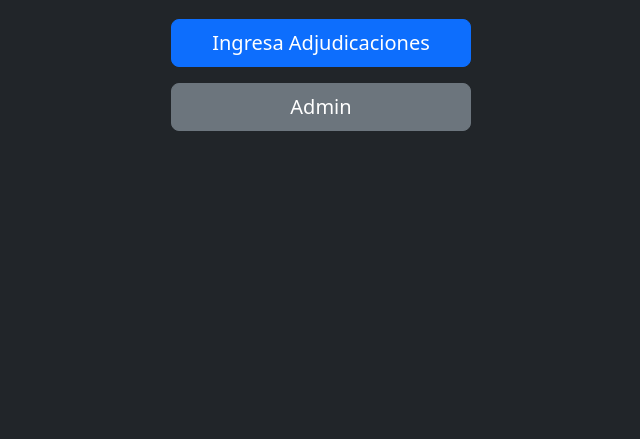
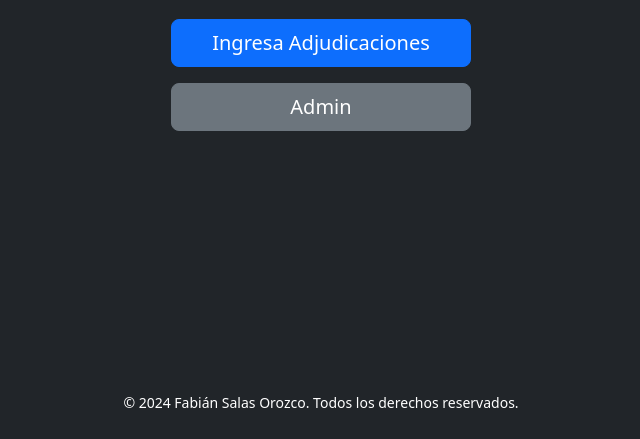
Before and after one commit to Alonsorozco/adjudicaciones, a plain HTML site: page index.html in a window 1280 px wide. Shown: the part 361-800 px from the top of the page, without its empty margins (319-959 px from the left). Drawn offline with nearby package versions, Linux system fonts and the light colour scheme.

Commit message:
Add files via upload

```diff
--- a/index.html
+++ b/index.html
@@ -10,7 +10,7 @@
 
     <!-- Panel centrado -->
     <div class="text-center">
-        <h1 class="mb-4"> Panel Adjudicaciones</h1>
+        <h1 class="mb-4">Panel Adjudicaciones</h1>
 
         <!-- Botones dentro del panel -->
         <div class="d-grid gap-3" style="max-width: 300px; margin: 0 auto;">
@@ -19,6 +19,13 @@
         </div>
     </div>
 
+    <br>
+
+    <!-- Derechos reservados -->
+    <footer class="text-center text-white" style="position: absolute; bottom: 10px; width: 100%; font-size: 14px;">
+        <p>&copy; 2024 Fabián Salas Orozco. Todos los derechos reservados.</p>
+    </footer>
+
     <script src="https://cdn.jsdelivr.net/npm/bootstrap@5.3.0-alpha1/dist/js/bootstrap.bundle.min.js"></script>
 </body>
 </html>
```
Also changed, not shown: input.html (+9 -0 lines).
